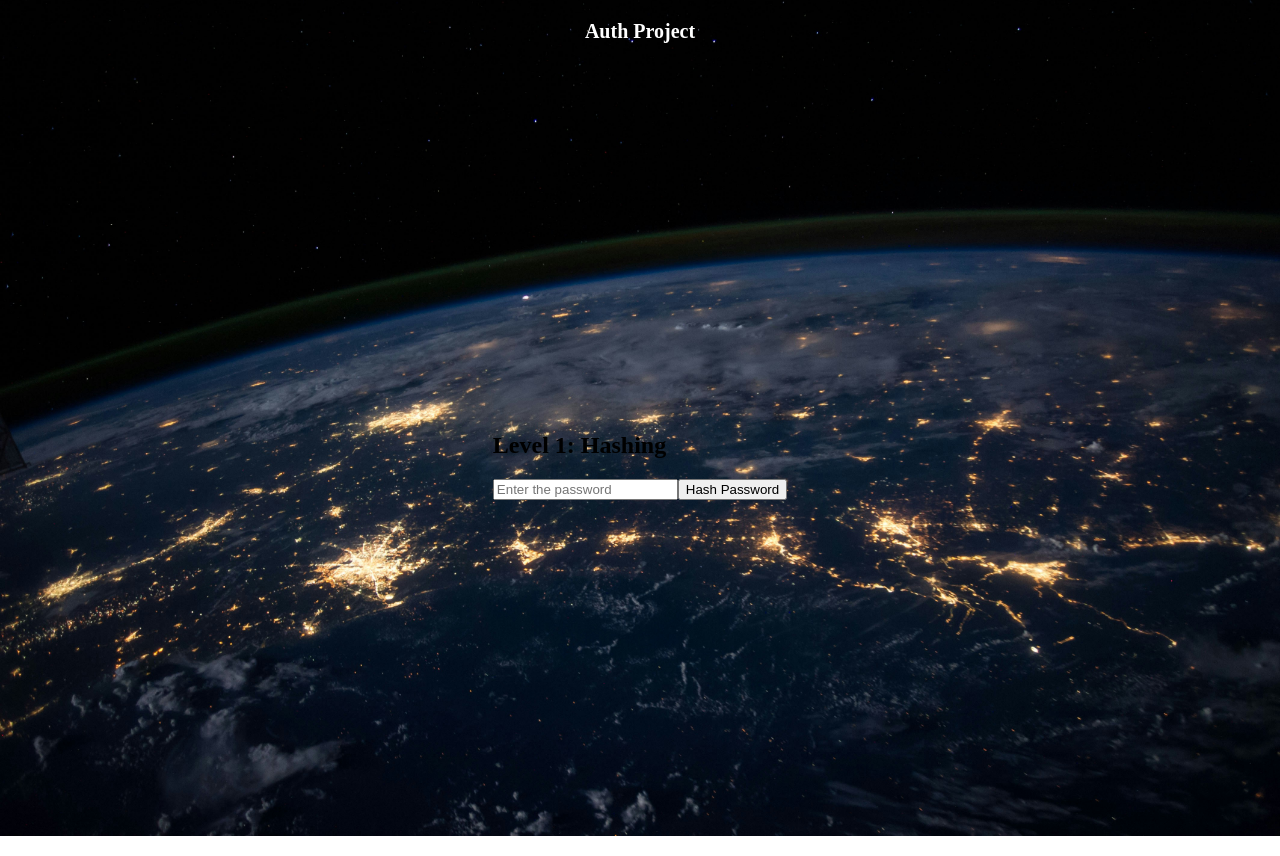
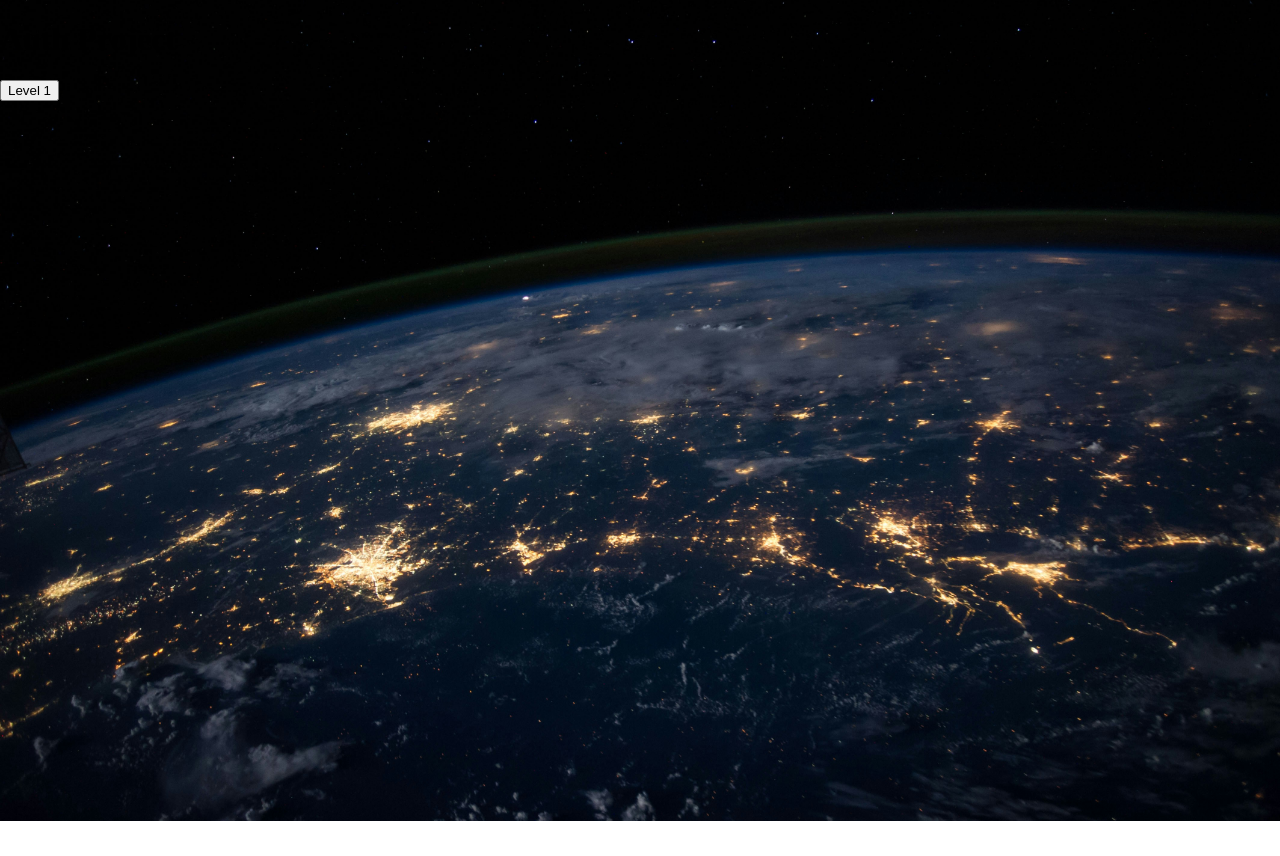
Before and after one commit to Adarsh-bhandari1/Auth_project, a React (Vite) app: page / in a window 1280 px wide. After the commit the page ends 821 px from the top, so only its background shows below. Built offline with nearby package versions, Linux system fonts and the light colour scheme.

Commit message:
add routes to level 1

```diff
--- a/main.jsx
+++ b/main.jsx
@@ -1,6 +1,7 @@
 import React from "react";
 import ReactDOM from "react-dom/client";
 import App from "./src/Client/Pages/app.jsx";
+import { BrowserRouter } from "react-router-dom";
 
 // ReactDOM.createRoot(document.getElementById("root")).render(
 //   <React.StrictMode>
@@ -9,4 +10,8 @@ import App from "./src/Client/Pages/app.jsx";
 // );
 
 const root = ReactDOM.createRoot(document.getElementById("root"));
-root.render(<App />);
+root.render(
+    <BrowserRouter>
+        <App/>
+    </BrowserRouter>
+);
--- a/package.json
+++ b/package.json
@@ -17,7 +17,8 @@
     "passport": "^0.7.0",
     "passport-local": "^1.0.0",
     "react": "^19.2.4",
-    "react-dom": "^19.2.4"
+    "react-dom": "^19.2.4",
+    "react-router-dom": "^7.14.0"
   },
   "devDependencies": {
     "@eslint/js": "^9.39.4",
--- a/src/Client/Css/style.css
+++ b/src/Client/Css/style.css
@@ -7,12 +7,12 @@ body {
     width: 100vw;
     margin: 0;
     padding: 0;
+    overflow: hidden;
 }
 .container {
     display: flex;
     justify-content: center;
     align-items: center;
-    height: 100vh;
 }
 .h1_style{
     color: white;
--- a/src/Client/Pages/app.jsx
+++ b/src/Client/Pages/app.jsx
@@ -1,15 +1,27 @@
 import React from "react";
+import { Routes, Route, useNavigate } from "react-router-dom";
 import L1 from "./L1";
 import "../Css/style.css";
-function App() {
+
+function Home() {
+  const navigate = useNavigate();
+
   return (
     <div>
-      <h1 className="h1_style">Auth Project</h1>
-      <div className="container">
-        <L1 />
-      </div>
+      <h1>Auth Project</h1>
+      <button onClick={() => navigate("/level1")}>Level 1</button>
     </div>
   );
 }
 
+function App() {
+  return (
+    <Routes>
+      <Route path="/" element={<Home />} />
+      <Route path="/level1" element={<L1 />} />
+      {/* <Route path="/Level2" element={<L2/>}/>    not implemented yet */}
+    </Routes>
+  );
+}
+
 export default App;
```
Also changed, not shown: 1 other file (tests, documents, lock files or other folders).
